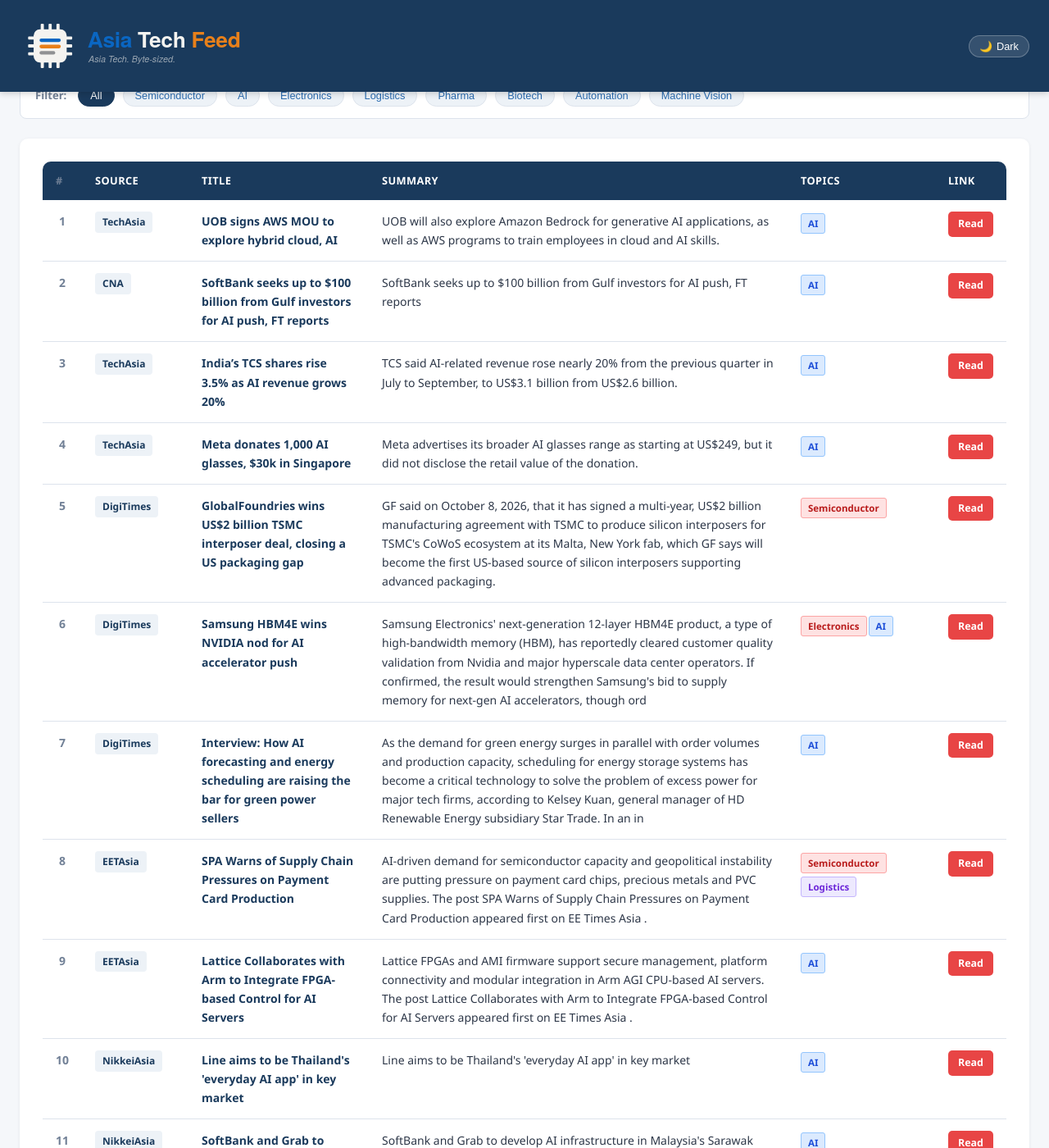
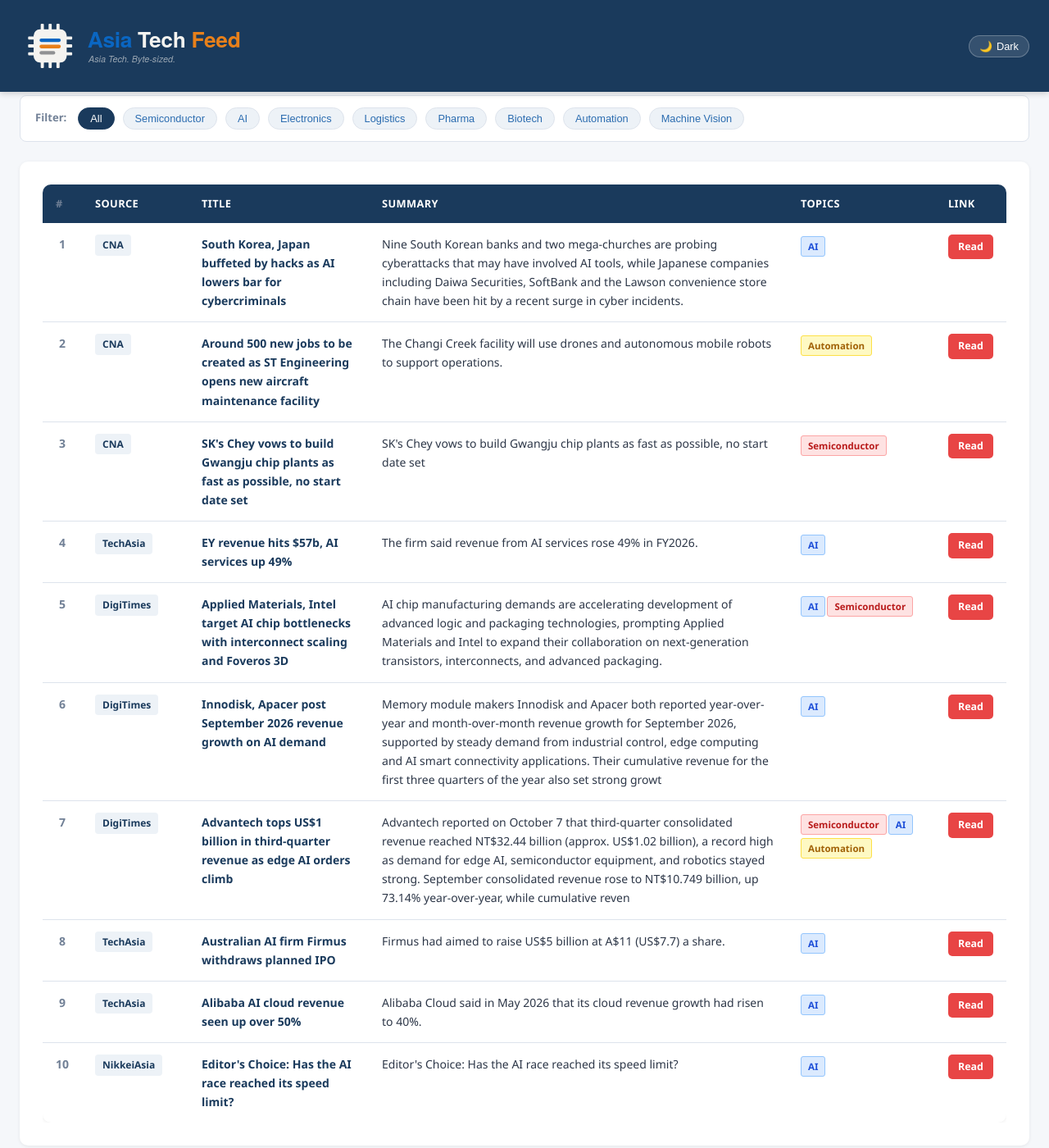
Before and after one commit to asiatechfeed/Asia-Tech-Feed, a Jekyll site: the page built from _posts/2026-10-09-asia-tech-news-digest.md, in a window 1280 px wide and 1400 px high, scrolled down 633 px. Shown: the whole window at 82% size. Built offline with Jekyll 4.4.1, drawn with Linux system fonts in a browser that asks for light colours; a script that is not in the unit is left out; some of the changed text lies outside the part shown.

Commit message:
📰 News digest 2026-10-09 (10 articles)

```diff
--- a/_posts/2026-10-09-asia-tech-news-digest.md
+++ b/_posts/2026-10-09-asia-tech-news-digest.md
@@ -1,16 +1,16 @@
 ---
 layout: post
 title: "Asia Tech News Digest - October 09, 2026"
-date: 2026-10-09 13:47:09 +0800
-articles_count: 12
-sources_count: 6
-sources: ["CNA", "DigiTimes", "EETAsia", "KED", "NikkeiAsia", "TechAsia"]
+date: 2026-10-09 16:00:46 +0800
+articles_count: 10
+sources_count: 4
+sources: ["CNA", "DigiTimes", "NikkeiAsia", "TechAsia"]
 csv_file: /assets/data/news-2026-10-09.tsv
-featured_title: "UOB signs AWS MOU to explore hybrid cloud, AI"
-featured_url: "https://www.techinasia.com/engineering-future-banking-asean"
-featured_source: "TechAsia"
-featured_summary: "UOB will also explore Amazon Bedrock for generative AI applications, as well as AWS programs to train employees in cloud and AI skills."
-featured_image: ""
+featured_title: "South Korea, Japan buffeted by hacks as AI lowers bar for cybercriminals"
+featured_url: "https://www.channelnewsasia.com/asia/south-korea-japan-hacks-cyberattack-ai-6445141"
+featured_source: "CNA"
+featured_summary: "Nine South Korean banks and two mega-churches are probing cyberattacks that may have involved AI tools, while Japanese companies including Daiwa Securities, SoftBank and the Lawson convenience store chain have been hit by a recent surge in cyber incidents."
+featured_image: "https://dam.mediacorp.sg/image/upload/s--0GyXUVF1--/c_fill,g_auto,h_676,w_1200/fl_relative,g_south_east,l_mediacorp:cna:watermark:2024-04:reuters_1,w_0.1/f_auto,q_auto/v1/one-cms/core/2026-10-08T073016Z_2_LYNXMPEM970FR_RTROPTP_3_AI-TECHNOLOGY.JPG?itok=Y7OQ9AdW"
 ---
 
 <table class="news-table">
@@ -27,99 +27,83 @@ featured_image: ""
 <tbody>
 <tr>
   <td class="col-num">1</td>
-  <td class="col-source"><span class="source-badge">TechAsia</span></td>
-  <td class="col-title"><span class="article-title">UOB signs AWS MOU to explore hybrid cloud, AI</span></td>
-  <td class="col-summary">UOB will also explore Amazon Bedrock for generative AI applications, as well as AWS programs to train employees in cloud and AI skills.</td>
+  <td class="col-source"><span class="source-badge">CNA</span></td>
+  <td class="col-title"><span class="article-title">South Korea, Japan buffeted by hacks as AI lowers bar for cybercriminals</span></td>
+  <td class="col-summary">Nine South Korean banks and two mega-churches are probing cyberattacks that may have involved AI tools, while Japanese companies including Daiwa Securities, SoftBank and the Lawson convenience store chain have been hit by a recent surge in cyber incidents.</td>
   <td class="col-tags"><span class="tag ai">AI</span></td>
-  <td class="col-link"><a class="btn-link" href="https://www.techinasia.com/engineering-future-banking-asean" target="_blank" rel="noopener">Read</a></td>
+  <td class="col-link"><a class="btn-link" href="https://www.channelnewsasia.com/asia/south-korea-japan-hacks-cyberattack-ai-6445141" target="_blank" rel="noopener">Read</a></td>
 </tr>
 <tr>
   <td class="col-num">2</td>
   <td class="col-source"><span class="source-badge">CNA</span></td>
-  <td class="col-title"><span class="article-title">SoftBank seeks up to $100 billion from Gulf investors for AI push, FT reports</span></td>
-  <td class="col-summary">SoftBank seeks up to $100 billion from Gulf investors for AI push, FT reports</td>
-  <td class="col-tags"><span class="tag ai">AI</span></td>
-  <td class="col-link"><a class="btn-link" href="https://www.channelnewsasia.com/business/softbank-seeks-up-100-billion-gulf-investors-ai-push-ft-reports-6445186" target="_blank" rel="noopener">Read</a></td>
+  <td class="col-title"><span class="article-title">Around 500 new jobs to be created as ST Engineering opens new aircraft maintenance facility</span></td>
+  <td class="col-summary">The Changi Creek facility will use drones and autonomous mobile robots to support operations.</td>
+  <td class="col-tags"><span class="tag auto">Automation</span></td>
+  <td class="col-link"><a class="btn-link" href="https://www.channelnewsasia.com/singapore/airplane-maintenance-aviation-st-engineering-6445166" target="_blank" rel="noopener">Read</a></td>
 </tr>
 <tr>
   <td class="col-num">3</td>
-  <td class="col-source"><span class="source-badge">TechAsia</span></td>
-  <td class="col-title"><span class="article-title">India’s TCS shares rise 3.5% as AI revenue grows 20%</span></td>
-  <td class="col-summary">TCS said AI-related revenue rose nearly 20% from the previous quarter in July to September, to US$3.1 billion from US$2.6 billion.</td>
-  <td class="col-tags"><span class="tag ai">AI</span></td>
-  <td class="col-link"><a class="btn-link" href="https://www.techinasia.com/indias-tcs-beats-q4-estimates-profit-jumps-12" target="_blank" rel="noopener">Read</a></td>
+  <td class="col-source"><span class="source-badge">CNA</span></td>
+  <td class="col-title"><span class="article-title">SK's Chey vows to build Gwangju chip plants as fast as possible, no start date set</span></td>
+  <td class="col-summary">SK's Chey vows to build Gwangju chip plants as fast as possible, no start date set</td>
+  <td class="col-tags"><span class="tag semi">Semiconductor</span></td>
+  <td class="col-link"><a class="btn-link" href="https://www.channelnewsasia.com/business/sks-chey-vows-build-gwangju-chip-plants-fast-possible-no-start-date-set-6445336" target="_blank" rel="noopener">Read</a></td>
 </tr>
 <tr>
   <td class="col-num">4</td>
   <td class="col-source"><span class="source-badge">TechAsia</span></td>
-  <td class="col-title"><span class="article-title">Meta donates 1,000 AI glasses, $30k in Singapore</span></td>
-  <td class="col-summary">Meta advertises its broader AI glasses range as starting at US$249, but it did not disclose the retail value of the donation.</td>
+  <td class="col-title"><span class="article-title">EY revenue hits $57b, AI services up 49%</span></td>
+  <td class="col-summary">The firm said revenue from AI services rose 49% in FY2026.</td>
   <td class="col-tags"><span class="tag ai">AI</span></td>
-  <td class="col-link"><a class="btn-link" href="https://www.techinasia.com/meta-essilorluxottica-expand-rayban-ai-glasses-markets" target="_blank" rel="noopener">Read</a></td>
+  <td class="col-link"><a class="btn-link" href="https://www.techinasia.com/anthropic-eyes-2t-valuation-ipo-filing-reveals-costs" target="_blank" rel="noopener">Read</a></td>
 </tr>
 <tr>
   <td class="col-num">5</td>
   <td class="col-source"><span class="source-badge">DigiTimes</span></td>
-  <td class="col-title"><span class="article-title">GlobalFoundries wins US$2 billion TSMC interposer deal, closing a US packaging gap</span></td>
-  <td class="col-summary">GF said on October 8, 2026, that it has signed a multi-year, US$2 billion manufacturing agreement with TSMC to produce silicon interposers for TSMC's CoWoS ecosystem at its Malta, New York fab, which GF says will become the first US-based source of silicon interposers supporting advanced packaging.</td>
-  <td class="col-tags"><span class="tag semi">Semiconductor</span></td>
-  <td class="col-link"><a class="btn-link" href="https://www.digitimes.com/news/a20261009VL200/tsmc-globalfoundries-packaging-cowos-silicon.html" target="_blank" rel="noopener">Read</a></td>
+  <td class="col-title"><span class="article-title">Applied Materials, Intel target AI chip bottlenecks with interconnect scaling and Foveros 3D</span></td>
+  <td class="col-summary">AI chip manufacturing demands are accelerating development of advanced logic and packaging technologies, prompting Applied Materials and Intel to expand their collaboration on next-generation transistors, interconnects, and advanced packaging.</td>
+  <td class="col-tags"><span class="tag ai">AI</span><span class="tag semi">Semiconductor</span></td>
+  <td class="col-link"><a class="btn-link" href="https://www.digitimes.com/news/a20261007PD242/applied-materials-intel-ai-chip-manufacturing-development.html" target="_blank" rel="noopener">Read</a></td>
 </tr>
 <tr>
   <td class="col-num">6</td>
   <td class="col-source"><span class="source-badge">DigiTimes</span></td>
-  <td class="col-title"><span class="article-title">Samsung HBM4E wins NVIDIA nod for AI accelerator push</span></td>
-  <td class="col-summary">Samsung Electronics' next-generation 12-layer HBM4E product, a type of high-bandwidth memory (HBM), has reportedly cleared customer quality validation from Nvidia and major hyperscale data center operators. If confirmed, the result would strengthen Samsung's bid to supply memory for next-gen AI accelerators, though ord</td>
-  <td class="col-tags"><span class="tag semi">Electronics</span><span class="tag ai">AI</span></td>
-  <td class="col-link"><a class="btn-link" href="https://www.digitimes.com/news/a20261008PD231/samsung-hbm-production-data-data-center.html" target="_blank" rel="noopener">Read</a></td>
+  <td class="col-title"><span class="article-title">Innodisk, Apacer post September 2026 revenue growth on AI demand</span></td>
+  <td class="col-summary">Memory module makers Innodisk and Apacer both reported year-over-year and month-over-month revenue growth for September 2026, supported by steady demand from industrial control, edge computing and AI smart connectivity applications. Their cumulative revenue for the first three quarters of the year also set strong growt</td>
+  <td class="col-tags"><span class="tag ai">AI</span></td>
+  <td class="col-link"><a class="btn-link" href="https://www.digitimes.com/news/a20261007PD243/apacer-innodisk-memory-module-revenue-demand-2026.html" target="_blank" rel="noopener">Read</a></td>
 </tr>
 <tr>
   <td class="col-num">7</td>
   <td class="col-source"><span class="source-badge">DigiTimes</span></td>
-  <td class="col-title"><span class="article-title">Interview: How AI forecasting and energy scheduling are raising the bar for green power sellers</span></td>
-  <td class="col-summary">As the demand for green energy surges in parallel with order volumes and production capacity, scheduling for energy storage systems has become a critical technology to solve the problem of excess power for major tech firms, according to Kelsey Kuan, general manager of HD Renewable Energy subsidiary Star Trade. In an in</td>
-  <td class="col-tags"><span class="tag ai">AI</span></td>
-  <td class="col-link"><a class="btn-link" href="https://www.digitimes.com/news/a20261007PD230/demand-electricity-renewable-energy-data-production-capacity.html" target="_blank" rel="noopener">Read</a></td>
+  <td class="col-title"><span class="article-title">Advantech tops US$1 billion in third-quarter revenue as edge AI orders climb</span></td>
+  <td class="col-summary">Advantech reported on October 7 that third-quarter consolidated revenue reached NT$32.44 billion (approx. US$1.02 billion), a record high as demand for edge AI, semiconductor equipment, and robotics stayed strong. September consolidated revenue rose to NT$10.749 billion, up 73.14% year-over-year, while cumulative reven</td>
+  <td class="col-tags"><span class="tag semi">Semiconductor</span><span class="tag ai">AI</span><span class="tag auto">Automation</span></td>
+  <td class="col-link"><a class="btn-link" href="https://www.digitimes.com/news/a20261007PD245/advantech-revenue-growth-2026-taiwan.html" target="_blank" rel="noopener">Read</a></td>
 </tr>
 <tr>
   <td class="col-num">8</td>
-  <td class="col-source"><span class="source-badge">EETAsia</span></td>
-  <td class="col-title"><span class="article-title">SPA Warns of Supply Chain Pressures on Payment Card Production</span></td>
-  <td class="col-summary">AI-driven demand for semiconductor capacity and geopolitical instability are putting pressure on payment card chips, precious metals and PVC supplies. The post SPA Warns of Supply Chain Pressures on Payment Card Production appeared first on EE Times Asia .</td>
-  <td class="col-tags"><span class="tag semi">Semiconductor</span><span class="tag logis">Logistics</span></td>
-  <td class="col-link"><a class="btn-link" href="https://www.eetasia.com/spa-warns-of-supply-chain-pressures-on-payment-card-production/" target="_blank" rel="noopener">Read</a></td>
+  <td class="col-source"><span class="source-badge">TechAsia</span></td>
+  <td class="col-title"><span class="article-title">Australian AI firm Firmus withdraws planned IPO</span></td>
+  <td class="col-summary">Firmus had aimed to raise US$5 billion at A$11 (US$7.7) a share.</td>
+  <td class="col-tags"><span class="tag ai">AI</span></td>
+  <td class="col-link"><a class="btn-link" href="https://www.techinasia.com/nvidiabacked-ai-firm-firmus-secures-2b-commitments" target="_blank" rel="noopener">Read</a></td>
 </tr>
 <tr>
   <td class="col-num">9</td>
-  <td class="col-source"><span class="source-badge">EETAsia</span></td>
-  <td class="col-title"><span class="article-title">Lattice Collaborates with Arm to Integrate FPGA-based Control for AI Servers</span></td>
-  <td class="col-summary">Lattice FPGAs and AMI firmware support secure management, platform connectivity and modular integration in Arm AGI CPU-based AI servers. The post Lattice Collaborates with Arm to Integrate FPGA-based Control for AI Servers appeared first on EE Times Asia .</td>
+  <td class="col-source"><span class="source-badge">TechAsia</span></td>
+  <td class="col-title"><span class="article-title">Alibaba AI cloud revenue seen up over 50%</span></td>
+  <td class="col-summary">Alibaba Cloud said in May 2026 that its cloud revenue growth had risen to 40%.</td>
   <td class="col-tags"><span class="tag ai">AI</span></td>
-  <td class="col-link"><a class="btn-link" href="https://www.eetasia.com/lattice-collaborates-with-arm-to-integrate-fpga-based-control-for-ai-servers/" target="_blank" rel="noopener">Read</a></td>
+  <td class="col-link"><a class="btn-link" href="https://www.techinasia.com/alibaba-executives-buy-15m-shares-85-drop" target="_blank" rel="noopener">Read</a></td>
 </tr>
 <tr>
   <td class="col-num">10</td>
   <td class="col-source"><span class="source-badge">NikkeiAsia</span></td>
-  <td class="col-title"><span class="article-title">Line aims to be Thailand's 'everyday AI app' in key market</span></td>
-  <td class="col-summary">Line aims to be Thailand's 'everyday AI app' in key market</td>
+  <td class="col-title"><span class="article-title">Editor's Choice: Has the AI race reached its speed limit?</span></td>
+  <td class="col-summary">Editor's Choice: Has the AI race reached its speed limit?</td>
   <td class="col-tags"><span class="tag ai">AI</span></td>
-  <td class="col-link"><a class="btn-link" href="https://asia.nikkei.com/business/technology/artificial-intelligence/line-aims-to-be-thailand-s-everyday-ai-app-in-key-market" target="_blank" rel="noopener">Read</a></td>
-</tr>
-<tr>
-  <td class="col-num">11</td>
-  <td class="col-source"><span class="source-badge">NikkeiAsia</span></td>
-  <td class="col-title"><span class="article-title">SoftBank and Grab to develop AI infrastructure in Malaysia's Sarawak</span></td>
-  <td class="col-summary">SoftBank and Grab to develop AI infrastructure in Malaysia's Sarawak</td>
-  <td class="col-tags"><span class="tag ai">AI</span></td>
-  <td class="col-link"><a class="btn-link" href="https://asia.nikkei.com/business/technology/softbank-and-grab-to-develop-ai-infrastructure-in-malaysia-s-sarawak" target="_blank" rel="noopener">Read</a></td>
-</tr>
-<tr>
-  <td class="col-num">12</td>
-  <td class="col-source"><span class="source-badge">KED</span></td>
-  <td class="col-title"><span class="article-title">Go master Shin cracks AI barrier with win over KataGo, sets up series decider</span></td>
-  <td class="col-summary">Shin Jin-seo finally broke through against artificial intelligence on Sunday, defeating KataGo by four and a half points to become the first professio</td>
-  <td class="col-tags"><span class="tag ai">AI</span></td>
-  <td class="col-link"><a class="btn-link" href="https://www.kedglobal.com/artificial-intelligence/newsView/ked202607190001" target="_blank" rel="noopener">Read</a></td>
+  <td class="col-link"><a class="btn-link" href="https://asia.nikkei.com/editor-s-picks/editor-in-chief-s-picks/editor-s-choice-has-the-ai-race-reached-its-speed-limit" target="_blank" rel="noopener">Read</a></td>
 </tr>
 </tbody>
 </table>
```
Also changed, not shown: _data/seen_urls.json (+11 -1 lines), _digest_meta.json (+18 -20 lines), assets/data/news-2026-10-09.tsv (+10 -12 lines), assets/data/search-index.json.
